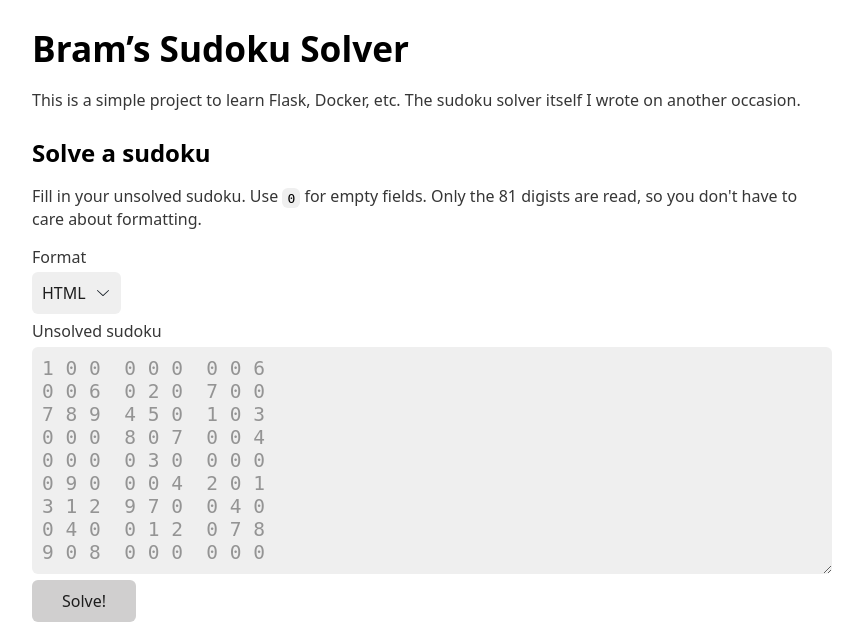
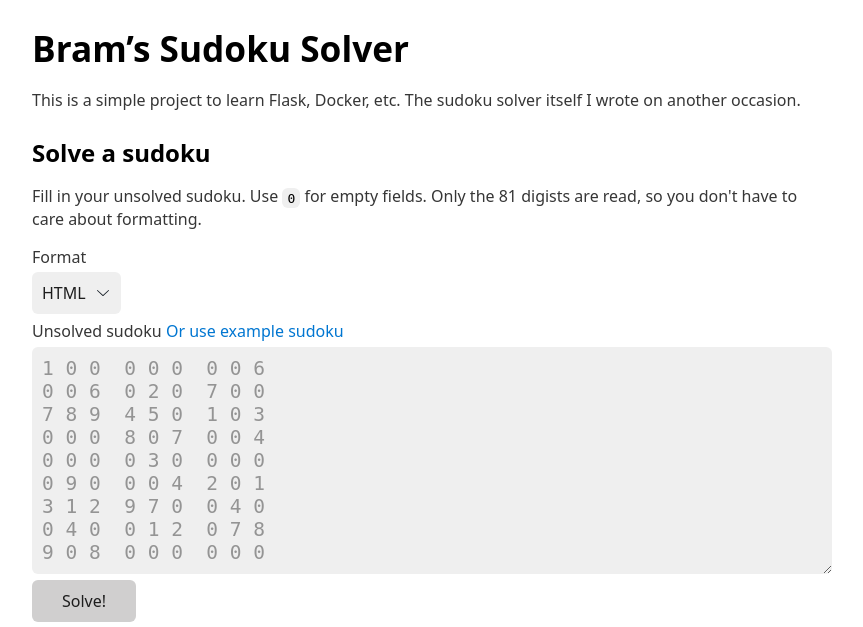
Before and after one commit to brmdv/sudoku-webapp, a Flask app: page / in a window 1280 px wide. Shown: the top 627 px of the page, without its empty margins (208-1071 px from the left). Run offline with Flask 2, Linux system fonts and the light colour scheme.

Commit message:
option to directly use example sudoku

```diff
--- a/templates/index.html
+++ b/templates/index.html
@@ -14,6 +14,12 @@
         }
     </style>
     <title>Bram’s Sudoku Solver</title>
+    <script type="text/javascript">
+        fill_example=function(){
+            input_field=document.querySelector("#infield");
+            input_field.textContent=input_field.getAttribute("placeholder");
+        }
+    </script>
 </head>
 
 <body>
@@ -30,6 +36,7 @@
             <option value="json">JSON</option>
         </select>
         <label for="infield">Unsolved sudoku</label>
+        <a href="javascript:fill_example()">Or use example sudoku</a>
         <textarea name="sudoku" rows="9" id="infield" required="true" placeholder="1 0 0  0 0 0  0 0 6
 0 0 6  0 2 0  7 0 0
 7 8 9  4 5 0  1 0 3
```
